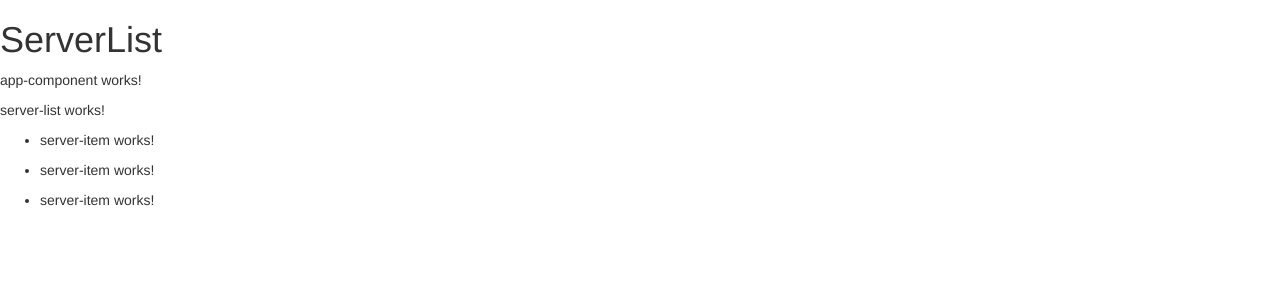
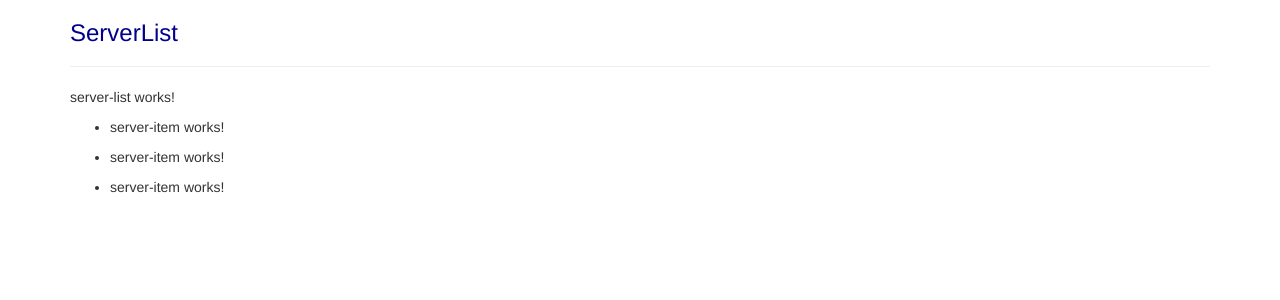
Before and after one commit to elvan/server-list-app-angular-basics, an Angular app: page / in a window 1280 px wide. Shown: the top 300 px of the page. Built offline with nearby package versions, Linux system fonts and the light colour scheme.

Commit message:
working with component styles

```diff
--- a/src/app/app.component.css
+++ b/src/app/app.component.css
@@ -0,0 +1,3 @@
+h3 {
+  color: darkblue;
+}
--- a/src/app/app.component.html
+++ b/src/app/app.component.html
@@ -1,5 +1,11 @@
-<h1>ServerList</h1>
+<div class="container">
+  <div class="row">
+    <div class="col-xs-12">
+      <h3>ServerList</h3>
 
-<p>app-component works!</p>
+      <hr />
 
-<app-server-list></app-server-list>
+      <app-server-list></app-server-list>
+    </div>
+  </div>
+</div>
```
